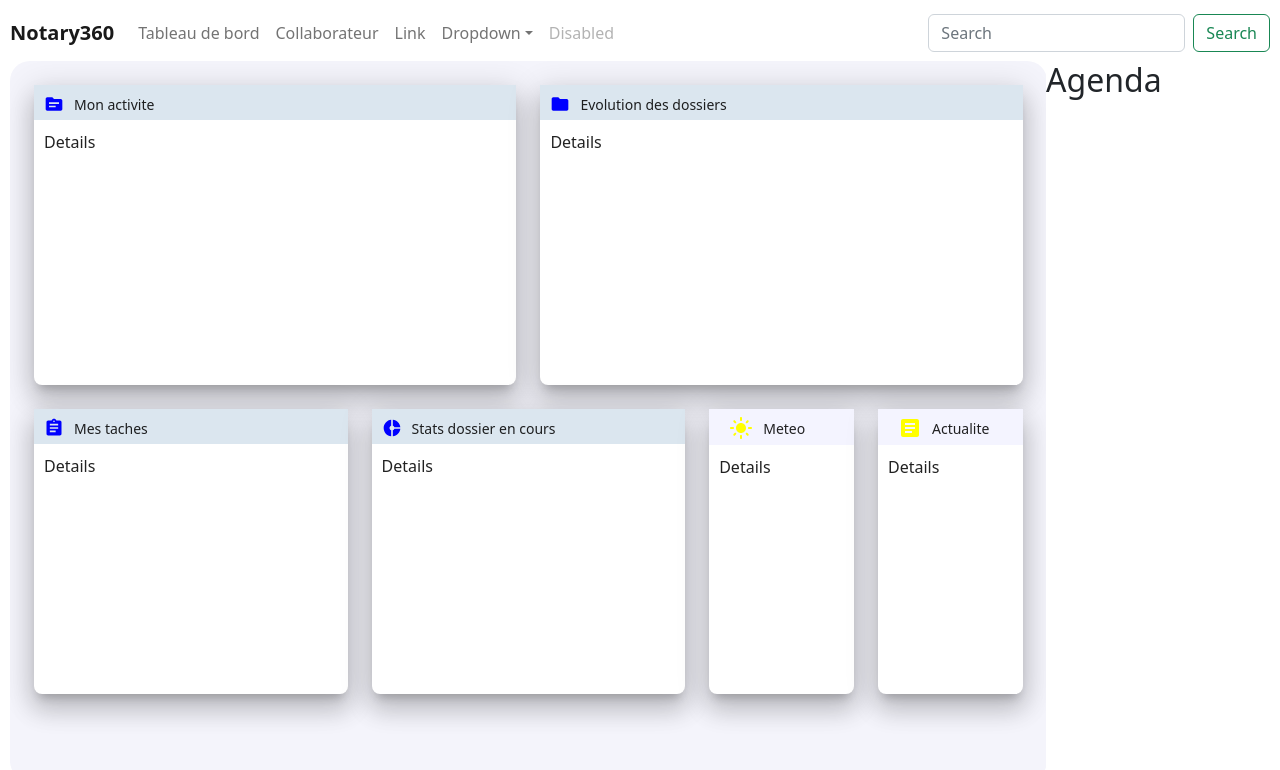
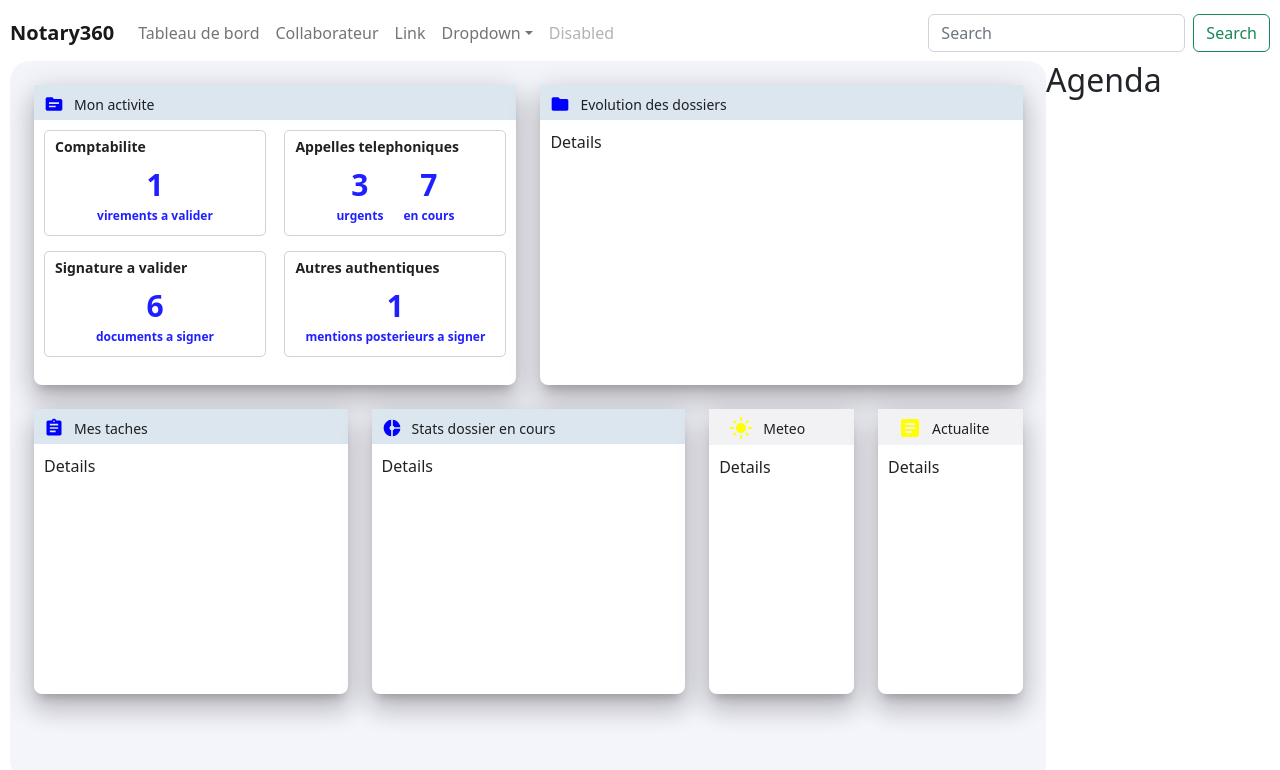
Before and after one commit to jeanmichel07/notary360, a React (Create React App) app: page / in a window 1280 px wide. Shown: the top 770 px of the page. Built offline with nearby package versions, Linux system fonts and the light colour scheme.

Commit message:
My ACtivity

```diff
--- a/src/components/dashboardCard/style.js
+++ b/src/components/dashboardCard/style.js
@@ -17,7 +17,7 @@ const useStyles = makeStyles({
     flexDirection: "row",
     alignItems: "center",
     justifyContent: "space-between",
-    backgroundColor: "#f4f4ff",
+    backgroundColor: "#f2f2f4",
     padding: "5px 20px 5px 20px",
   },
   icon: {},
--- /dev/null
+++ b/src/components/myActivityItem/MyActivityItem.jsx
@@ -0,0 +1,31 @@
+import React from "react";
+import useStyles from "./style";
+
+const MyActivityItem = (props) => {
+  const { title, firstValueLabel, firstValue, secondValueLabel, secondValue } =
+    props;
+  const classes = useStyles();
+
+  return (
+    <div className={classes.container}>
+      <div className={classes.titleContainer}>
+        <div className={classes.title}>{title}</div>
+      </div>
+
+      <div className={classes.valueContainer}>
+        <div className={classes.firstValueContainer}>
+          <div className={classes.value}>{firstValue}</div>
+          <div className={classes.valueLabel}>{firstValueLabel}</div>
+        </div>
+        {secondValue && (
+          <div className={classes.secondValueContainer}>
+            <div className={classes.value}>{secondValue}</div>
+            <div className={classes.valueLabel}>{secondValueLabel}</div>
+          </div>
+        )}
+      </div>
+    </div>
+  );
+};
+
+export default MyActivityItem;
--- /dev/null
+++ b/src/components/myActivityItem/style.js
@@ -0,0 +1,46 @@
+import { makeStyles } from "@mui/styles";
+
+const useStyles = makeStyles({
+  container: {
+    border: "1px solid",
+    borderColor: "#80808059",
+    borderRadius: 5,
+    padding: "5px 10px 10px 10px",
+  },
+  titleContainer: {},
+  title: {
+    fontSize: 14,
+    fontWeight: "bolder",
+    marginBottom: 5,
+  },
+  valueContainer: {
+    display: "flex",
+    alignItems: "center",
+    justifyContent: "center",
+  },
+  firstValueContainer: {
+    display: "flex",
+    flexDirection: "column",
+    alignItems: "center",
+    justifyContent: "center",
+  },
+  value: {
+    fontSize: 30,
+    color: "#0000ffe0",
+    fontWeight: "bolder",
+  },
+  valueLabel: {
+    fontWeight: "bolder",
+    fontSize: 12,
+    color: "#0000ffe0",
+  },
+  secondValueContainer: {
+    display: "flex",
+    flexDirection: "column",
+    alignItems: "center",
+    justifyContent: "center",
+    marginLeft: 20,
+  },
+});
+
+export default useStyles;
--- a/src/pages/dashboard/myActivity/MyActivity.jsx
+++ b/src/pages/dashboard/myActivity/MyActivity.jsx
@@ -4,10 +4,42 @@ import TopicIcon from "@mui/icons-material/Topic";
 import Box from "@mui/material/Box";
 import DashboardCard from "../../../components/dashboardCard/DashboardCard";
 import { sxStyles } from "../style";
+import MyActivityItem from "../../../components/myActivityItem/MyActivityItem";
 
 const MyActivity = (props) => {
   const {} = props;
   const classes = useStyles();
+  const rows1 = [
+    {
+      id: 1,
+      title: "Comptabilite",
+      firstValue: 1,
+      firstValueLabel: "virements a valider",
+    },
+    {
+      id: 2,
+      title: "Appelles telephoniques",
+      firstValue: 3,
+      firstValueLabel: "urgents",
+      secondValue: 7,
+      secondValueLabel: "en cours",
+    },
+  ];
+
+  const rows2 = [
+    {
+      id: 1,
+      title: "Signature a valider",
+      firstValue: 6,
+      firstValueLabel: "documents a signer",
+    },
+    {
+      id: 2,
+      title: "Autres authentiques",
+      firstValue: 1,
+      firstValueLabel: "mentions posterieurs a signer",
+    },
+  ];
 
   return (
     <Box gridColumn="span 6">
@@ -16,7 +48,31 @@ const MyActivity = (props) => {
         title="Mon activite"
         icon={<TopicIcon sx={sxStyles.iconSize} />}
       >
-        Details
+        <div className={classes.activities}>
+          {rows1.map((activitie) => (
+            <Box key={activitie.id} sx={{ flex: 0.48 }}>
+              <MyActivityItem
+                title={activitie.title}
+                firstValueLabel={activitie.firstValueLabel}
+                firstValue={activitie.firstValue}
+                secondValue={activitie.secondValue}
+                secondValueLabel={activitie.secondValueLabel}
+              />
+            </Box>
+          ))}
+        </div>
+
+        <div className={classes.activities}>
+          {rows2.map((activitie) => (
+            <Box key={activitie.id} sx={{ flex: 0.48 }}>
+              <MyActivityItem
+                title={activitie.title}
+                firstValueLabel={activitie.firstValueLabel}
+                firstValue={activitie.firstValue}
+              />
+            </Box>
+          ))}
+        </div>
       </DashboardCard>
     </Box>
   );
--- a/src/pages/dashboard/myActivity/style.js
+++ b/src/pages/dashboard/myActivity/style.js
@@ -1,35 +1,12 @@
 import { makeStyles } from "@mui/styles";
 
 const useStyles = makeStyles({
-  content: {
-    padding: 5,
-  },
-  header: {
+  activities: {
     display: "flex",
     flexDirection: "row",
+    justifyContent: "space-between",
     alignItems: "center",
-    justifyContent: "space-between",
-    backgroundColor: "#dbe6ef",
-    padding: "5px 20px 5px 20px",
-  },
-  headerWhite: {
-    display: "flex",
-    flexDirection: "row",
-    alignItems: "center",
-    justifyContent: "space-between",
-    backgroundColor: "#f4f4ff",
-    padding: "5px 20px 5px 20px",
-  },
-  icon: {},
-  titleContainer: {
-    display: "flex",
-    flexDirection: "row",
-    alignItems: "center",
-  },
-  title: {
-    marginLeft: 10,
-    fontSize: 14,
-    marginTop: 4,
+    marginBottom: 15,
   },
 });
 
```
